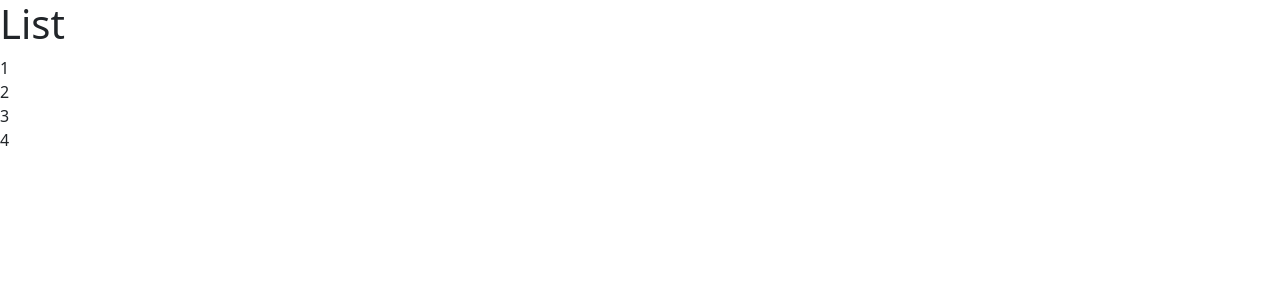
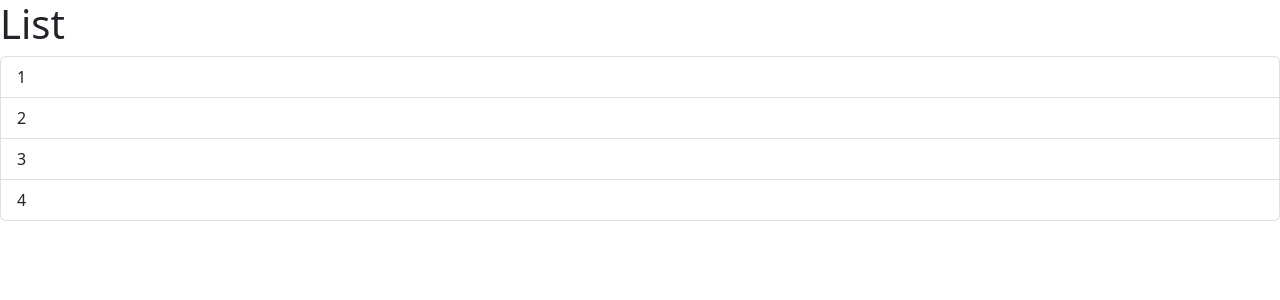
Before and after one commit to ChristinaW44/ReactTutorial, a React (Vite) app in the folder react-app/: page / in a window 1280 px wide. Shown: the top 300 px of the page. Built offline with nearby package versions, Linux system fonts and the light colour scheme.

Commit message:
added onClick Event

```diff
--- a/react-app/src/components/ListGroup.tsx
+++ b/react-app/src/components/ListGroup.tsx
@@ -1,12 +1,20 @@
+import { MouseEvent } from "react";
+
 function ListGroup() {
-  const items = ["1", "2", "3", "4"];
+  let items = ["1", "2", "3", "4"];
+
+  //Event Handler
+  const handleClick = (event: MouseEvent) => console.log(event);
 
   return (
     <>
       <h1>List</h1>
+      {items.length === 0 && <p>No items found</p>}
       <ul className="list-group">
-        {items.map((item) => (
-          <li key={item}>{item}</li>
+        {items.map((item, index) => (
+          <li className="list-group-item" key={item} onClick={handleClick}>
+            {item}
+          </li>
         ))}
       </ul>
     </>
```
